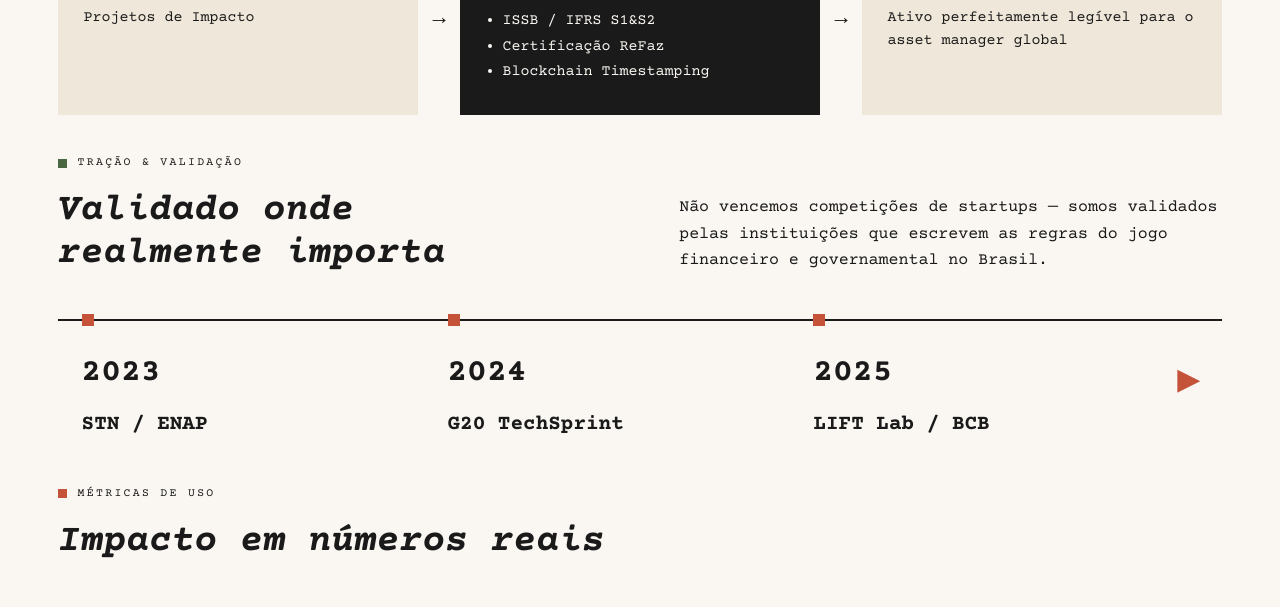
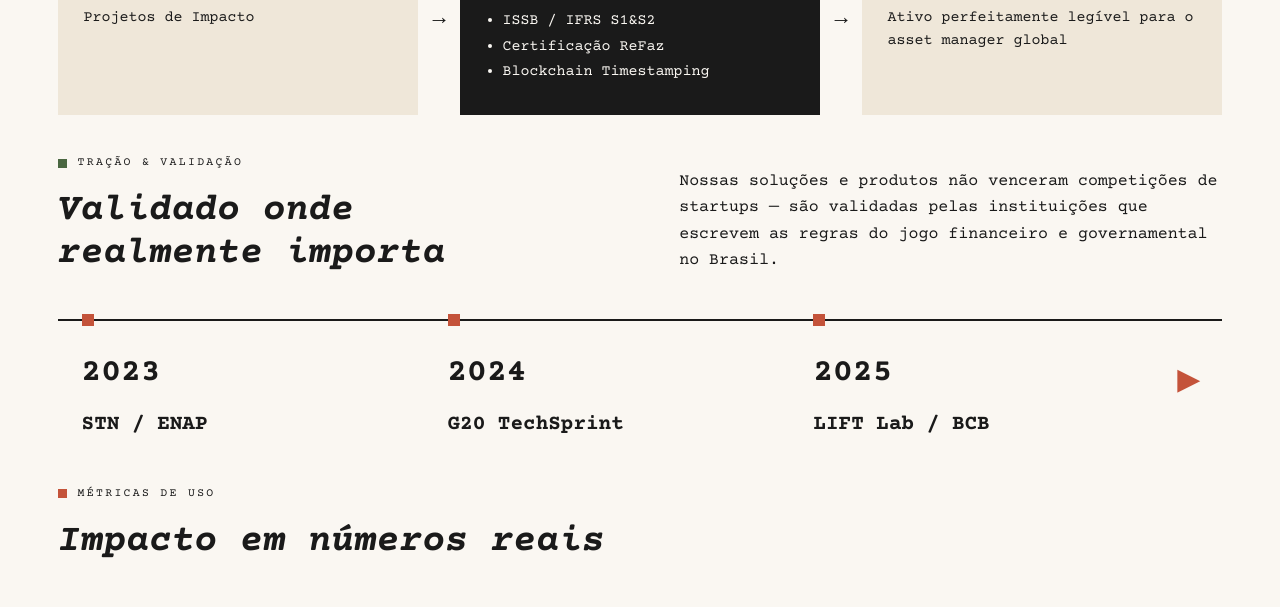
Before and after one commit to ReFaz0x/refaz0x.github.io, a website: page index.html in a window 1280 px wide. Shown: the part 2666-3273 px from the top of the page. Drawn offline with nearby package versions, Linux system fonts and the light colour scheme.

Commit message:
Update index.html

```diff
--- a/index.html
+++ b/index.html
@@ -175,7 +175,7 @@
         <p class="label label--moss">TRAÇÃO &amp; VALIDAÇÃO</p>
         <h2 class="h-md">Validado onde realmente importa</h2>
       </div>
-      <p class="lede">Não vencemos competições de startups — somos validados pelas instituições que escrevem as regras do jogo financeiro e governamental no Brasil.</p>
+      <p class="lede"> Nossas soluções e produtos não venceram competições de startups — são validadas pelas instituições que escrevem as regras do jogo financeiro e governamental no Brasil.</p>
     </div>
     <div class="track">
       <div class="milestone">
```
